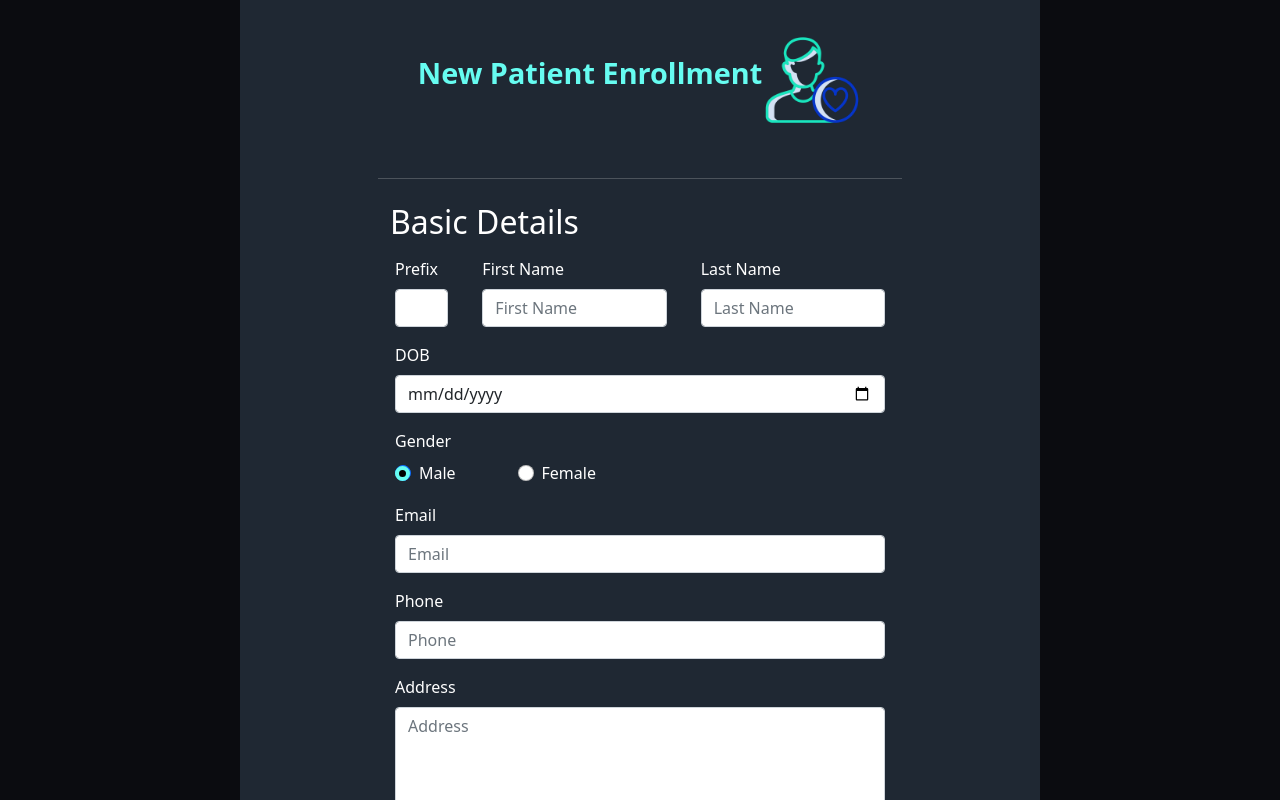
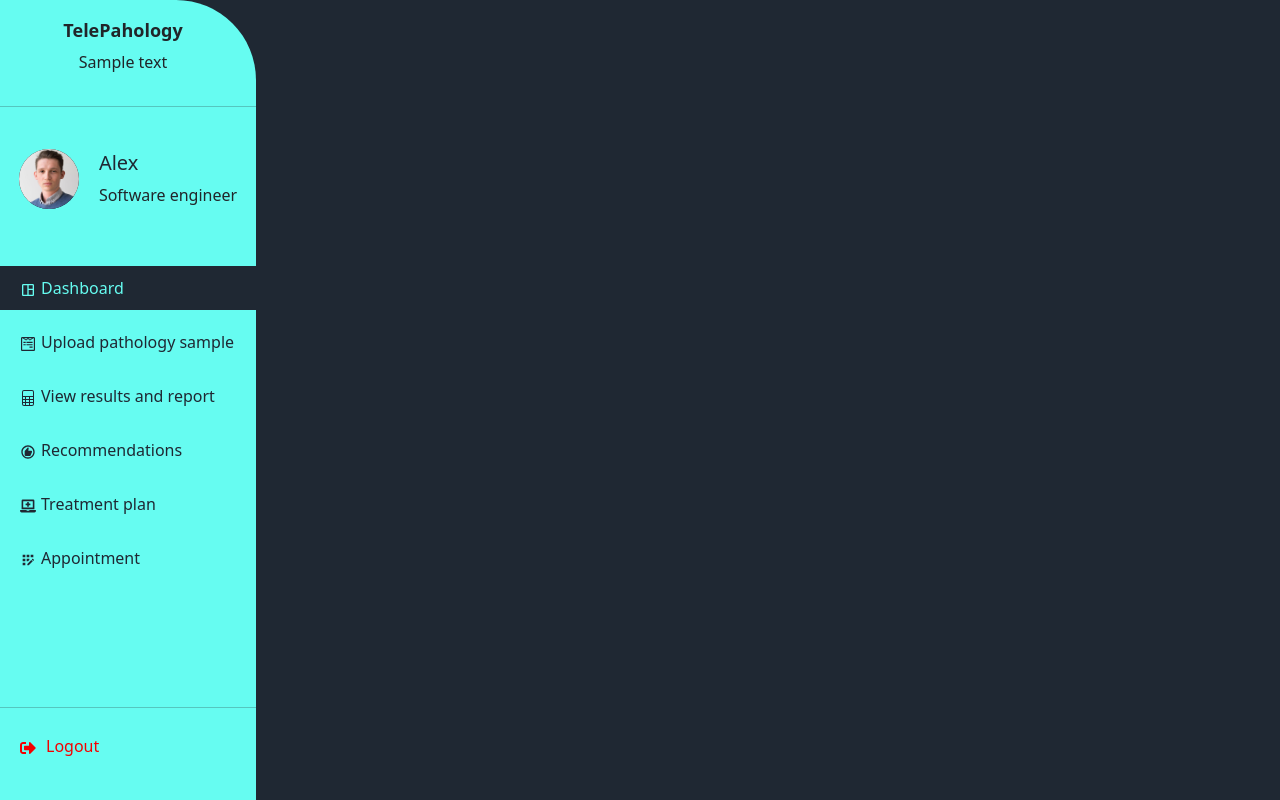
Before and after one commit to chawandinesh/telepathology-ui, a React (Create React App) app: page /patient/dashboard in a window 1280 px wide. Built offline with nearby package versions, Linux system fonts and the light colour scheme.

Commit message:
added some changes

```diff
--- a/package.json
+++ b/package.json
@@ -18,6 +18,7 @@
     "react-drag-drop-files": "^2.3.1",
     "react-hook-form": "^7.25.3",
     "react-icons": "^4.3.1",
+    "react-router-dom": "^6.2.1",
     "react-scripts": "5.0.0",
     "web-vitals": "^2.1.4",
     "yup": "^0.32.11"
--- a/src/App.js
+++ b/src/App.js
@@ -1,13 +1,8 @@
 import React from "react";
-import PatientDashboard from "./screens/patient/PatientDashboard";
-import PatientRecordEntry from "./screens/PatientRecordEntry";
+import AppRoutes from "./routes/Routes";
 import "./styles.css";
 function App() {
-  return (
-    <div>
-      <PatientRecordEntry />
-    </div>
-  );
+  return <AppRoutes />;
 }
 
 export default App;
--- /dev/null
+++ b/src/routes/Routes.js
@@ -0,0 +1,17 @@
+import React from "react";
+import { BrowserRouter as Router, Navigate, Route, Routes } from "react-router-dom";
+import PatientDashboard from "../screens/patient/PatientDashboard";
+import PatientRecordEntry from "../screens/patient/PatientRecordEntry";
+const AppRoutes = () => {
+  return (
+    <Router>
+      <Routes>
+        <Route path="/patient/dashboard" element={<PatientDashboard/>} />
+        <Route path="/patient/registration" element={<PatientRecordEntry/>} />
+        <Route path="/" element={<Navigate to={"/patient/registration"} />} />
+      </Routes>
+    </Router>
+  );
+};
+
+export default AppRoutes;
--- a/src/screens/patient/PatientDashboard.jsx
+++ b/src/screens/patient/PatientDashboard.jsx
@@ -6,7 +6,7 @@ import { FaWpforms, FaLaptopMedical, FaSignOutAlt} from "react-icons/fa";
 import { BsFileSpreadsheet } from "react-icons/bs";
 import alexImg from "../../assets/images/alex.jpeg";
 
-const PatientDashboard = () => {
+const PatientDashboard = ({navigation}) => {
   const [selectedName, setSelectedName] = useState("Dashboard");
 
   const SideBarMenuItems = () => (
--- a/src/screens/PatientRecordEntry.jsx
+++ b/src/screens/patient/PatientRecordEntry.jsx
@@ -1,23 +1,21 @@
 /* eslint-disable react-hooks/exhaustive-deps */
 import React, { useEffect, useState } from "react";
 import _ from "lodash";
-import TextFieldComponent from "../components/TextFieldComponent";
+import TextFieldComponent from "../../components/TextFieldComponent";
 import "./patientrecordentry.css";
-import RadioComponent from "../components/RadioComponent";
-import DatePickerComponent from "../components/DatePickerComponent";
+import RadioComponent from "../../components/RadioComponent";
+import DatePickerComponent from "../../components/DatePickerComponent";
 import { Button, Col, Row } from "react-bootstrap";
-import TextAreaComponent from "../components/TextAreaComponent";
+import TextAreaComponent from "../../components/TextAreaComponent";
 import { useForm } from "react-hook-form";
 import { yupResolver } from "@hookform/resolvers/yup";
 import * as yup from "yup";
-import ImageComponent from "../components/ImageComponent";
-import SelectComponent from "../components/SelectComponent";
-import { Form } from "react-bootstrap";
-import SecurityQuestionComponent from "../components/SecurityQuestionComponent";
-import logo from "../assets/images/medical.png";
-import logo1 from "../assets/images/recovered.png";
-import ImageUpload from "../components/ImageUpload";
+import SelectComponent from "../../components/SelectComponent";
+import logo1 from "../../assets/images/recovered.png";
+import ImageUpload from "../../components/ImageUpload";
 import axios from "axios";
+import { Link } from "react-router-dom";
+
 function PatientRecordEntry() {
   const [file, setFile] = useState(null);
   const patientRegisterSchema = yup.object().shape({
@@ -366,6 +364,14 @@ function PatientRecordEntry() {
             <Button className="w-100 mb-4 mt-2 primary__btn" variant="primary" type="submit">
               Submit
             </Button>
+            {/* <Button className="w-100 mb-4 mt-2" variant="primary"> */}
+            <div className="text-center text-white pb-3 pt-3">
+              <Link to="/patient/dashboard" className="text-white" >
+                Go to dashboard
+                </Link>
+
+            </div>
+            {/* </Button> */}
           </form>
         </div>
       </div>
--- a/src/screens/patient/dashboard_patient.css
+++ b/src/screens/patient/dashboard_patient.css
@@ -21,6 +21,7 @@
     display: flex;
     flex-direction: column;
     justify-content: space-between;
+    overflow: auto
 }
 
 .patient__dashboard__sidebar .top {
```
Also changed, not shown: src/screens/patient/patientrecordentry.css (renamed from src/screens/patientrecordentry.css), 1 other file (tests, documents, lock files or other folders).
